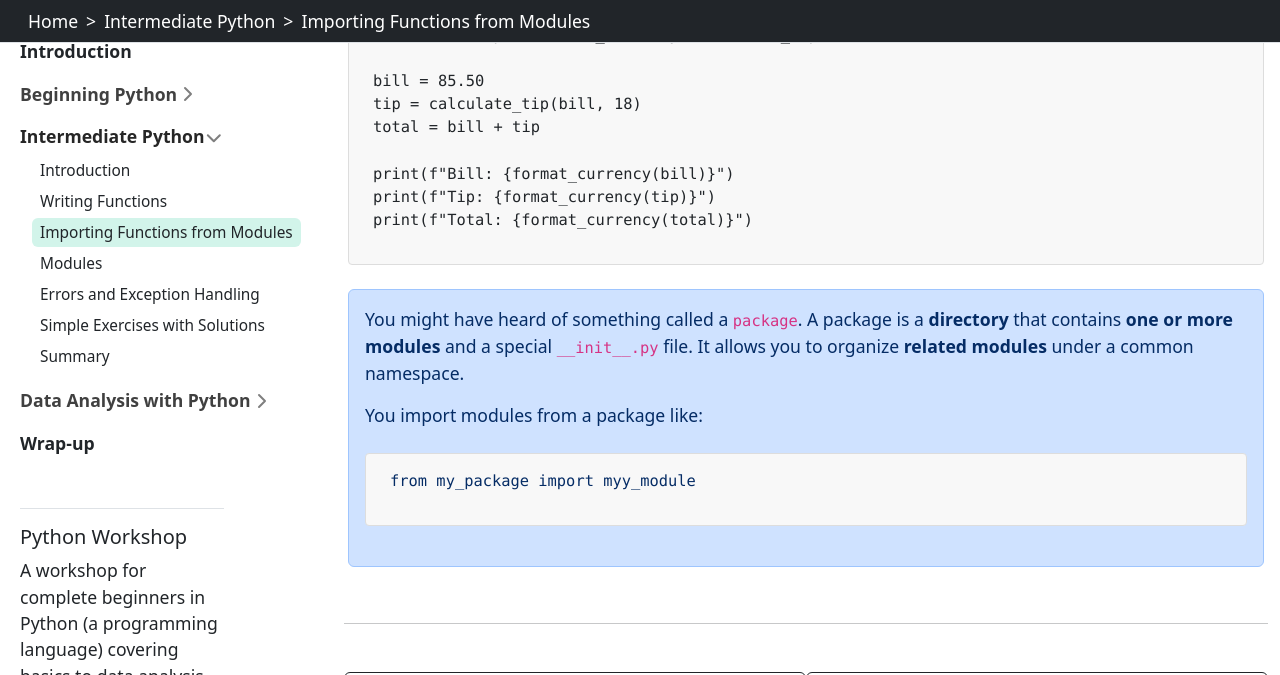
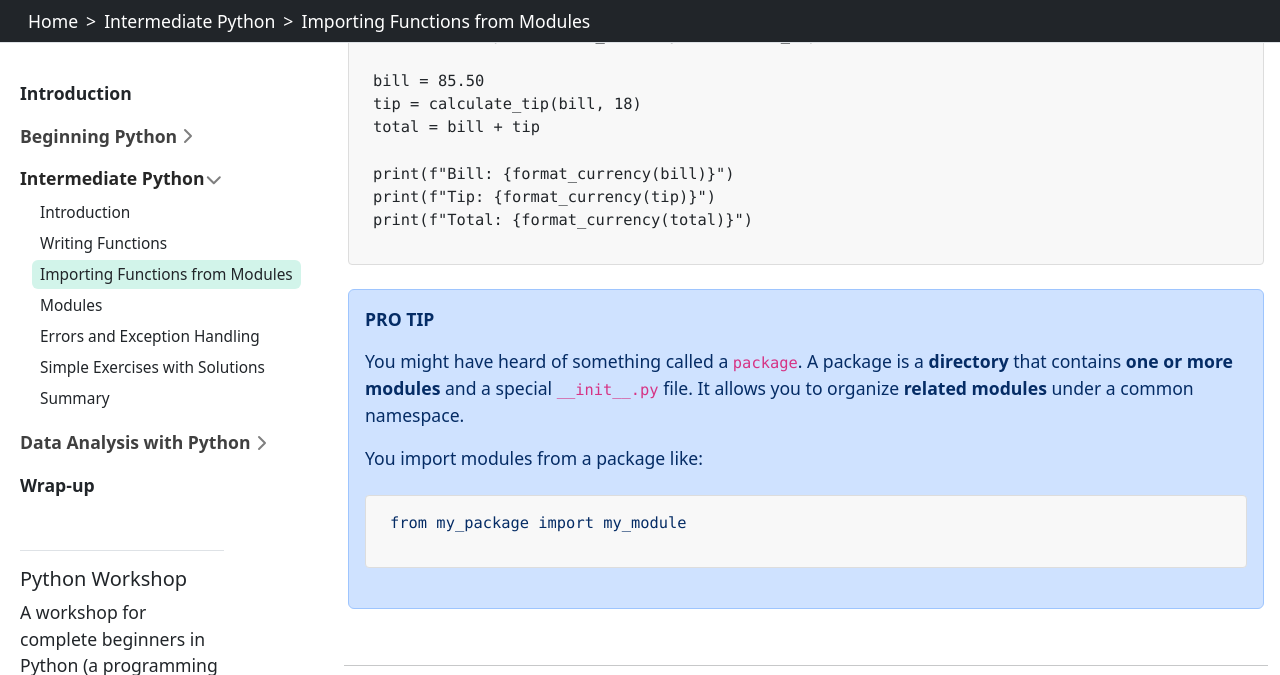
Before and after one commit to jllcalorio/data-analysis-in-python-for-complete-beginners, a Jekyll site: the page built from content/intermediate/import_functions.md, in a window 1280 px wide and 900 px high, scrolled down 4407 px, cut to the strip 0-675 px from the top of the window. Built offline with Jekyll 4.4.1, drawn with Linux system fonts in a browser that asks for light colours.

Commit message:
copy INTRO end stuff

````diff
--- a/content/intermediate/import_functions.md
+++ b/content/intermediate/import_functions.md
@@ -181,12 +181,14 @@
 ```
 
 {% capture text %}
+**PRO TIP**
+
 You might have heard of something called a ```package```. A package is a **directory** that contains **one or more modules** and a special ```__init__.py``` file. It allows you to organize **related modules** under a common namespace.
 
 You import modules from a package like:
 
 ```python
-from my_package import myy_module
+from my_package import my_module
 ```
 {% endcapture %}
-{% include alert.html text=text color=secondary header="PRO TIP"%}
+{% include alert.html text=text color=secondary%}
````
